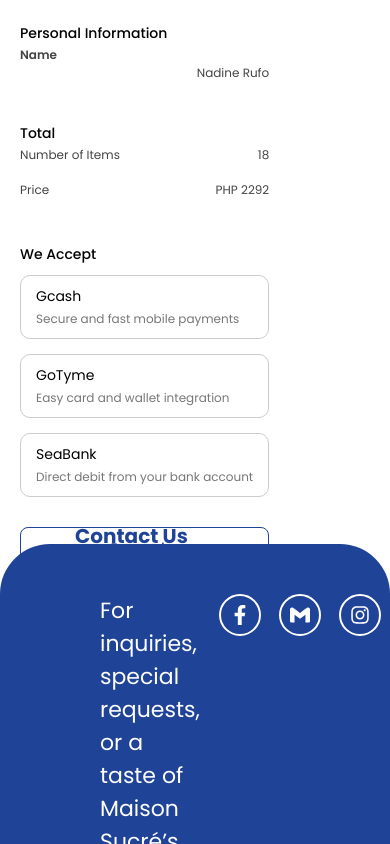
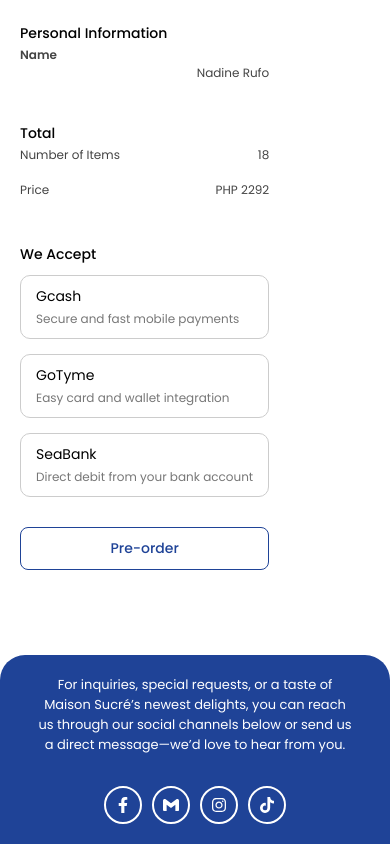
Before and after one commit to marianadine/maisonsucre, a React (Create React App) app: page /cart in a window 390 px wide. Shown: the part 923-1767 px from the top of the page. Built offline with nearby package versions, Linux system fonts and the light colour scheme.

Commit message:
home page mobile view update

```diff
--- a/src/styles/CommonStyles.css
+++ b/src/styles/CommonStyles.css
@@ -197,3 +197,35 @@
     color: #1F4397;
     transform: translateY(-2px);
 }
+
+/* Mobile Responsive */
+@media (max-width: 768px) {
+    .inquiry-row {
+        flex-direction: column;
+        align-items: center;
+        justify-content: center;
+        text-align: center;
+        padding: 20px;
+        height: auto;
+        border-radius: 25px 25px 0 0;
+    }
+
+    .inquiry-text {
+        font-size: 13px;
+        width: 90%;
+        margin-bottom: 15px;
+    }
+
+    .inquiry-icons {
+        gap: 10px;
+    }
+
+    .inquiry-icons a {
+        width: 34px;
+        height: 34px;
+    }
+
+    .poppins-header.inquiry-header {
+        display: none;
+    }
+}
--- a/src/styles/Home.css
+++ b/src/styles/Home.css
@@ -336,37 +336,48 @@
         display: none;
     }
 
-    /* Crack Cake section */
+    section.container:nth-of-type(4) {
+        display: flex;
+        justify-content: center;
+        align-items: center;
+        min-height: 100vh;
+        padding-right: 20px;
+        box-sizing: border-box;
+    }
+
     .crack-row {
+        display: flex;
         flex-direction: column;
+        align-items: center;
+        justify-content: center;
         gap: 20px;
         padding: 15px;
+        text-align: center;
     }
 
     .crack-cake {
         width: 85%;
         max-width: 320px;
+        margin: 0 auto;
     }
 
     .crack-text-wrapper {
         max-width: 95%;
         text-align: center;
+        margin: 0 auto;
     }
 
-    /* Inquiry / social icons */
-    .inquiry-row.homepage {
-        flex-direction: column;
-        gap: 20px;
-        text-align: center;
-        padding: 20px;
+    .crack-text-wrapper h1.poppins-header {
+        font-size: 24px !important;
     }
 
-    .inquiry-icons {
-        justify-content: center;
-        gap: 18px;
+    .crack-text-wrapper h1.poppins-h3 {
+        font-size: 15px;
+        margin-top: -25px;
+        border-top: none !important;
     }
 
-    .inquiry-icons a {
-        font-size: 20px;
+    .crack-text-wrapper p.poppins-text {
+        font-size: 14px !important;
     }
 }
```
